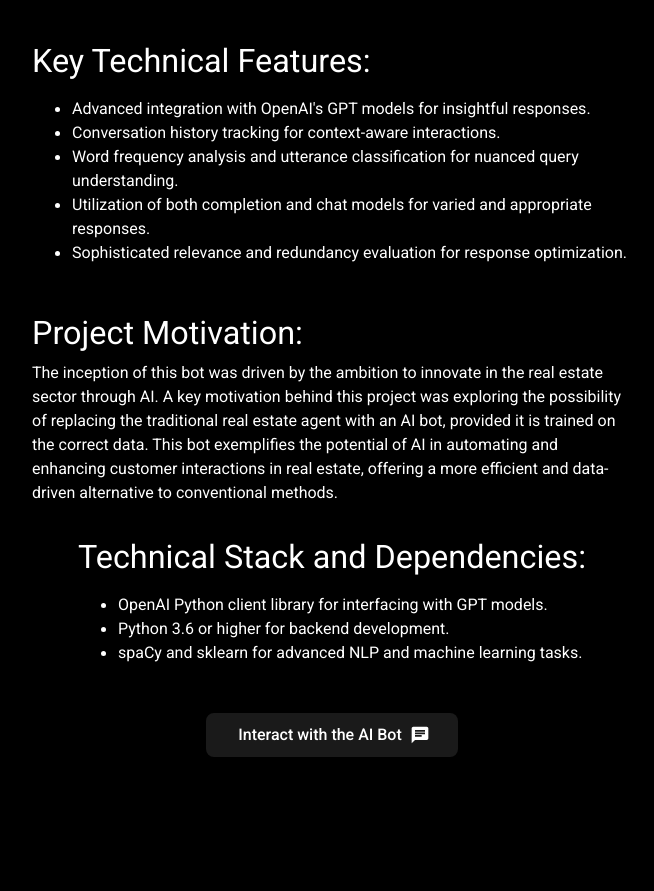
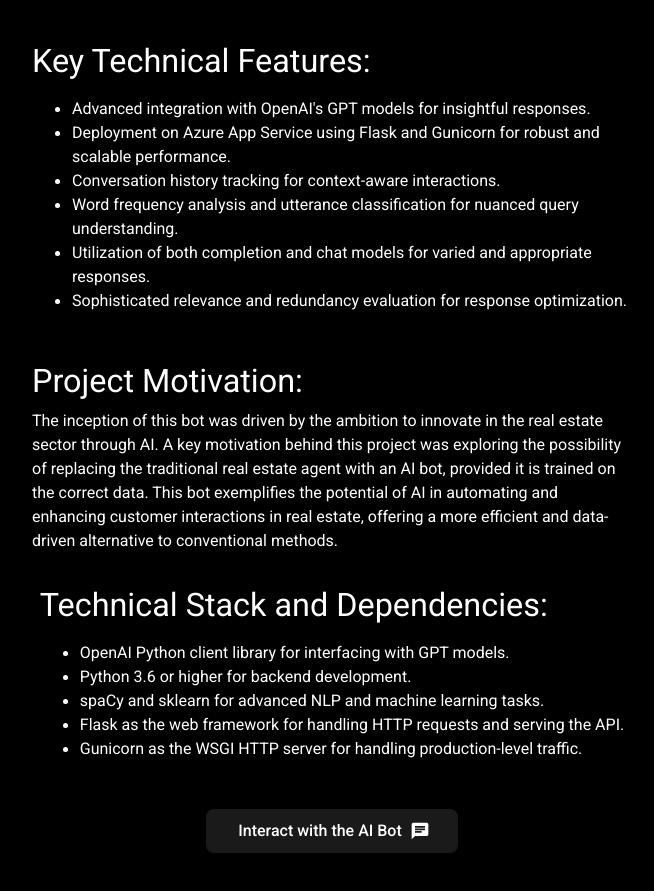
Before and after one commit to AnthonyMercadante/AnthonyMercadante.github.io, a React (Create React App) app: page /RealEstateBot in a window 1280 px wide. Shown: the part 503-1394 px from the top of the page, without its empty margins (308-962 px from the left). Before the commit the page ends 1316 px from the top, so only its background shows below. Built offline with nearby package versions, Linux system fonts and the light colour scheme.

Commit message:
Added to technical features and stack dependencies.

```diff
--- a/src/components/RealEstateBot/RealEstateBot.tsx
+++ b/src/components/RealEstateBot/RealEstateBot.tsx
@@ -73,6 +73,7 @@ const RealEstateBot = () => {
                 <Typography variant="h4" sx={style.featureHeading}>Key Technical Features:</Typography>
                 <ul>
                     <li><Typography variant="body1">Advanced integration with OpenAI's GPT models for insightful responses.</Typography></li>
+                    <li><Typography variant="body1">Deployment on Azure App Service using Flask and Gunicorn for robust and scalable performance.</Typography></li>
                     <li><Typography variant="body1">Conversation history tracking for context-aware interactions.</Typography></li>
                     <li><Typography variant="body1">Word frequency analysis and utterance classification for nuanced query understanding.</Typography></li>
                     <li><Typography variant="body1">Utilization of both completion and chat models for varied and appropriate responses.</Typography></li>
@@ -95,6 +96,8 @@ const RealEstateBot = () => {
                     <li><Typography variant="body1">OpenAI Python client library for interfacing with GPT models.</Typography></li>
                     <li><Typography variant="body1">Python 3.6 or higher for backend development.</Typography></li>
                     <li><Typography variant="body1">spaCy and sklearn for advanced NLP and machine learning tasks.</Typography></li>
+                    <li><Typography variant="body1">Flask as the web framework for handling HTTP requests and serving the API.</Typography></li>
+                    <li><Typography variant="body1">Gunicorn as the WSGI HTTP server for handling production-level traffic.</Typography></li>
                 </ul>
             </Box>
             <Button
```
